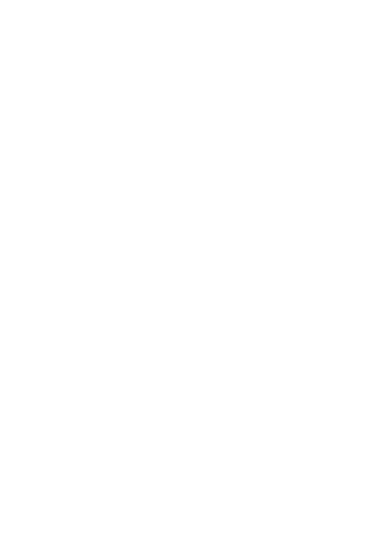
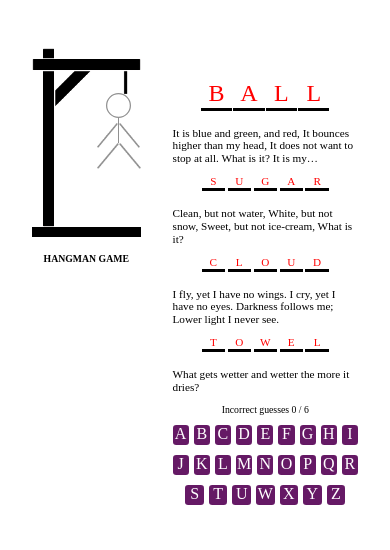
Before and after one commit to Drikkii/coffe-house, a website: page index.html in a window 390 px wide. Drawn offline with nearby package versions, Linux system fonts and the light colour scheme.

Commit message:
feat: add all html - css style

```diff
--- a/index.html
+++ b/index.html
@@ -4,10 +4,9 @@
     <meta charset="UTF-8" />
     <meta name="viewport" content="width=device-width, initial-scale=1.0" />
     <title>Hangman</title>
-    <link
-      rel="stylesheet"
-      href="drikkii-JSFE2023Q4/node_modules/normalize.css/normalize.css"
-    />
+    <link rel="stylesheet" href="node_modules/normalize.css/normalize.css" />
+    <link rel="stylesheet" href="style.css" />
   </head>
-  <body></body>
+  <body class="body" data-file="main.html"></body>
+  <script src="main.js"></script>
 </html>
--- /dev/null
+++ b/main.html
@@ -0,0 +1,140 @@
+<main class="main">
+  <div class="all-content">
+    <section class="guillotine">
+      <div class="guillotine-human">
+        <div class="human">
+          <div class="head">
+            <img class="head-img" src="img/head.svg" alt="head" />
+          </div>
+          <div class="hand-body">
+            <img class="left-hand-img" src="img/hand-one.png" alt="hand-one" />
+            <img class="body-img" src="img/body.png" alt="body" />
+            <img class="right-hand-img" src="img/hand-two.png" alt="hand-two" />
+          </div>
+          <div class="legs">
+            <img class="left-leg-img" src="img/leg-one.png" alt="leg" />
+            <img class="right-leg-img" src="img/leg-two.png" alt="leg" />
+          </div>
+        </div>
+        <img class="img-guillotine" src="img/gallows.png" alt="guillotine" />
+        <div class="line"></div>
+        <div class="hame-name">HANGMAN GAME</div>
+      </div>
+    </section>
+    <section class="mystery">
+      <div class="mystery-content">
+        <div class="generate-1">
+          <div class="word">
+            <div class="word-1">
+              <div class="letter">B</div>
+              <div class="letter">A</div>
+              <div class="letter">L</div>
+              <div class="letter">L</div>
+              <div class="underline"></div>
+              <div class="underline"></div>
+              <div class="underline"></div>
+              <div class="underline"></div>
+            </div>
+          </div>
+          <div class="mystery-text">
+            It is blue and green, and red, It bounces higher than my head, It
+            does not want to stop at all. What is it? It is my…
+          </div>
+        </div>
+        <div class="generate-2">
+          <div class="word">
+            <div class="word-2">
+              <div class="letter-2">S</div>
+              <div class="letter-2">U</div>
+              <div class="letter-2">G</div>
+              <div class="letter-2">A</div>
+              <div class="letter-2">R</div>
+              <div class="underline-2"></div>
+              <div class="underline-2"></div>
+              <div class="underline-2"></div>
+              <div class="underline-2"></div>
+              <div class="underline-2"></div>
+            </div>
+          </div>
+          <div class="mystery-text">
+            Clean, but not water, White, but not snow, Sweet, but not ice-cream,
+            What is it?
+          </div>
+        </div>
+        <div class="generate-3">
+          <div class="word">
+            <div class="word-3">
+              <div class="letter-3">C</div>
+              <div class="letter-3">L</div>
+              <div class="letter-3">O</div>
+              <div class="letter-3">U</div>
+              <div class="letter-3">D</div>
+              <div class="underline-3"></div>
+              <div class="underline-3"></div>
+              <div class="underline-3"></div>
+              <div class="underline-3"></div>
+              <div class="underline-3"></div>
+            </div>
+          </div>
+          <div class="mystery-text">
+            I fly, yet I have no wings. I cry, yet I have no eyes. Darkness
+            follows me; Lower light I never see.
+          </div>
+        </div>
+        <div class="generate-4">
+          <div class="word">
+            <div class="word-4">
+              <div class="letter-3">T</div>
+              <div class="letter-3">O</div>
+              <div class="letter-3">W</div>
+              <div class="letter-3">E</div>
+              <div class="letter-3">L</div>
+              <div class="underline-3"></div>
+              <div class="underline-3"></div>
+              <div class="underline-3"></div>
+              <div class="underline-3"></div>
+              <div class="underline-3"></div>
+            </div>
+          </div>
+          <div class="mystery-text">
+            What gets wetter and wetter the more it dries?
+          </div>
+        </div>
+        <div class="attempts">Incorrect guesses 0 / 6</div>
+        <div class="keyboard">
+          <div class="first-row">
+            <div class="key-button first-line">A</div>
+            <div class="key-button">B</div>
+            <div class="key-button">C</div>
+            <div class="key-button">D</div>
+            <div class="key-button">E</div>
+            <div class="key-button">F</div>
+            <div class="key-button">G</div>
+            <div class="key-button">H</div>
+            <div class="key-button last-line">I</div>
+          </div>
+          <div class="second-row">
+            <div class="key-button first-line">J</div>
+            <div class="key-button">K</div>
+            <div class="key-button">L</div>
+            <div class="key-button">M</div>
+            <div class="key-button">N</div>
+            <div class="key-button">O</div>
+            <div class="key-button">P</div>
+            <div class="key-button">Q</div>
+            <div class="key-button last-line">R</div>
+          </div>
+          <div class="thrid-row">
+            <div class="key-button first-line">S</div>
+            <div class="key-button">T</div>
+            <div class="key-button">U</div>
+            <div class="key-button">W</div>
+            <div class="key-button">X</div>
+            <div class="key-button">Y</div>
+            <div class="key-button last-line">Z</div>
+          </div>
+        </div>
+      </div>
+    </section>
+  </div>
+</main>
--- a/main.js
+++ b/main.js
@@ -0,0 +1,28 @@
+// const body = document.querySelector(".body");
+
+// window.addEventListener("load", () => {
+//   body.innerHTML = "";
+// });
+
+function loadContentFromFile(element) {
+  const fileUrl = element.getAttribute("data-file");
+
+  if (!fileUrl) {
+    return;
+  }
+
+  fetch(fileUrl)
+    .then((response) => response.text())
+    .then((data) => {
+      element.innerHTML = data;
+    })
+    .catch((error) => console.log(error));
+}
+
+document.addEventListener("DOMContentLoaded", function () {
+  const elementsWithFileAttr = document.querySelectorAll("[data-file]");
+
+  elementsWithFileAttr.forEach((element) => {
+    loadContentFromFile(element);
+  });
+});
--- a/style.css
+++ b/style.css
@@ -0,0 +1,333 @@
+.main {
+  padding: 2rem;
+  display: flex;
+  max-width: 1440px;
+  margin: 5rem auto 0 auto;
+}
+.all-content {
+  display: flex;
+  margin: auto;
+}
+/* section guillotine */
+.guillotine-human {
+  margin-right: 2rem;
+  position: relative;
+}
+.img-guillotine {
+  display: block;
+  width: 100%;
+}
+.line {
+  border-bottom: 30px solid black;
+}
+.hame-name {
+  text-align: center;
+  font-size: clamp(0.5rem, 2.5vw, 5rem);
+  font-weight: 900;
+  margin-top: 1rem;
+}
+.human {
+  left: 65%;
+  top: 23%;
+  position: absolute;
+}
+.head {
+  max-width: 140px;
+  display: flex;
+  align-items: center;
+  margin: auto;
+}
+.head-img {
+  max-width: 100%;
+  margin: auto;
+}
+.hand-body {
+  max-width: 140px;
+  display: flex;
+}
+.legs {
+  max-width: 140px;
+  display: flex;
+}
+.left-hand-img,
+.right-hand-img {
+  width: 100%;
+  padding-top: 20%;
+}
+/* .body-img {
+  width: 100%;
+} */
+
+/* section mystery-content */
+
+.mystery-content {
+  padding: 1rem;
+  padding-top: 3rem;
+  margin-left: 4rem;
+  gap: 50px;
+  display: grid;
+  flex-wrap: wrap;
+}
+.mystery-text {
+  margin: auto;
+  margin-top: 1rem;
+  width: 70%;
+  font-size: clamp(0.7rem, 1vw, 1.5rem);
+}
+.attempts {
+  font-size: clamp(0.5rem, 2.5vw, 4rem);
+  margin: auto;
+}
+
+.keyboard {
+  width: 70%;
+  margin: 0 auto;
+  display: flex;
+  flex-wrap: wrap;
+}
+.key-button {
+  cursor: pointer;
+  transition: 0.5s;
+  color: white;
+  background-color: rgb(101, 25, 101);
+  display: block;
+  text-align: center;
+  margin-bottom: 10px;
+  margin-right: 5px;
+  gap: 10px;
+  border-radius: 0.2rem;
+  width: 10%;
+  height: 20px;
+}
+.key-button:hover {
+  background-color: rgb(197, 74, 74);
+}
+.first-line {
+  margin-left: auto;
+}
+.last-line {
+  margin-right: auto;
+}
+.first-row,
+.second-row,
+.thrid-row {
+  display: block;
+  display: flex;
+  width: 100%;
+}
+
+/* word */
+.word {
+  margin: auto;
+  width: 70%;
+}
+.word-1,
+.word-2,
+.word-3,
+.word-4 {
+  text-align: center;
+  width: 100%;
+  display: flex;
+  flex-wrap: wrap;
+}
+.letter {
+  color: red;
+  font-size: clamp(1.5rem, 2.5vw, 5rem);
+  /* opacity: 0; */
+  width: 24%;
+  margin: auto;
+  display: block;
+}
+.letter-2 {
+  color: red;
+  font-size: clamp(0.7rem, 2vw, 4rem);
+  /* opacity: 0; */
+  width: 18%;
+  margin: auto;
+  display: block;
+}
+.letter-3 {
+  color: red;
+  font-size: clamp(0.7rem, 2vw, 4rem);
+  /* opacity: 0; */
+  width: 18%;
+  margin: auto;
+  display: block;
+}
+.letter-4 {
+  color: red;
+  font-size: clamp(0.7rem, 2vw, 4rem);
+  /* opacity: 0; */
+  width: 18%;
+  margin: auto;
+  display: block;
+}
+.underline {
+  margin: auto;
+  width: 24%;
+  border-bottom: 3px solid black;
+}
+.underline-2 {
+  margin: auto;
+  width: 18%;
+  border-bottom: 3px solid black;
+}
+.underline-3 {
+  margin: auto;
+  width: 18%;
+  border-bottom: 3px solid black;
+}
+.underline-4 {
+  margin: auto;
+  width: 18%;
+  border-bottom: 3px solid black;
+}
+/* media */
+
+@media (max-width: 1024px) {
+  .mystery-content {
+    padding: 1rem;
+    padding-top: 3rem;
+    margin-left: 3rem;
+  }
+  .head-img,
+  .left-hand-img,
+  .right-hand-img,
+  .hand-body {
+    height: 60px;
+    max-width: 60px;
+  }
+  .legs {
+    height: 62px;
+    max-width: 62px;
+  }
+  .head {
+    width: 100px;
+  }
+}
+@media (max-width: 800px) {
+  .mystery-text {
+    width: 100%;
+  }
+  .keyboard {
+    width: 100%;
+  }
+  .mystery-content {
+    gap: 20px;
+    padding: 0;
+    padding-top: 2rem;
+    margin-left: 2.5rem;
+  }
+  .head-img,
+  .left-hand-img,
+  .right-hand-img,
+  .hand-body {
+    height: 50px;
+    max-width: 50px;
+  }
+  .legs {
+    height: 52px;
+    max-width: 52px;
+  }
+  .head {
+    width: 80px;
+  }
+}
+@media (max-width: 650px) {
+  .main {
+    margin-top: 1rem;
+  }
+  .line {
+    border-bottom: 10px solid black;
+  }
+  .mystery-content {
+    gap: 10px;
+    padding: 0rem;
+    padding-top: 2rem;
+    margin-left: 2rem;
+  }
+  .head-img,
+  .left-hand-img,
+  .right-hand-img,
+  .hand-body {
+    height: 40px;
+    max-width: 40px;
+  }
+  .legs {
+    height: 42px;
+    max-width: 42px;
+  }
+  .head {
+    width: 70px;
+  }
+  .human {
+    left: 62%;
+    top: 22%;
+  }
+}
+@media (max-width: 500px) {
+  .mystery-content {
+    padding: 0rem;
+    padding-top: 2rem;
+    margin-left: 0rem;
+  }
+  .head-img,
+  .left-hand-img,
+  .right-hand-img,
+  .hand-body {
+    height: 25px;
+    max-width: 25px;
+  }
+  .legs {
+    height: 26px;
+    max-width: 26px;
+  }
+  .head {
+    width: 43px;
+  }
+  .human {
+    left: 70%;
+    top: 21%;
+  }
+}
+@media (max-width: 440px) {
+  .head-img,
+  .left-hand-img,
+  .right-hand-img,
+  .hand-body {
+    height: 25px;
+    max-width: 25px;
+  }
+  .legs {
+    height: 26px;
+    max-width: 26px;
+  }
+  .head {
+    width: 43px;
+  }
+  .human {
+    left: 60%;
+    top: 21%;
+  }
+}
+
+@media (max-width: 380px) {
+  .human {
+    left: 65%;
+    top: 19%;
+  }
+  .head-img,
+  .left-hand-img,
+  .right-hand-img,
+  .hand-body {
+    height: 20px;
+    max-width: 20px;
+  }
+  .legs {
+    height: 20px;
+    max-width: 20px;
+  }
+  .head {
+    width: 35px;
+  }
+}
```
Also changed, not shown: img/body.png (added), img/gallows.png (added), img/hand-one.png (added), img/hand-two.png (added), img/head.svg (added), img/leg-one.png (added), img/leg-two.png (added).
